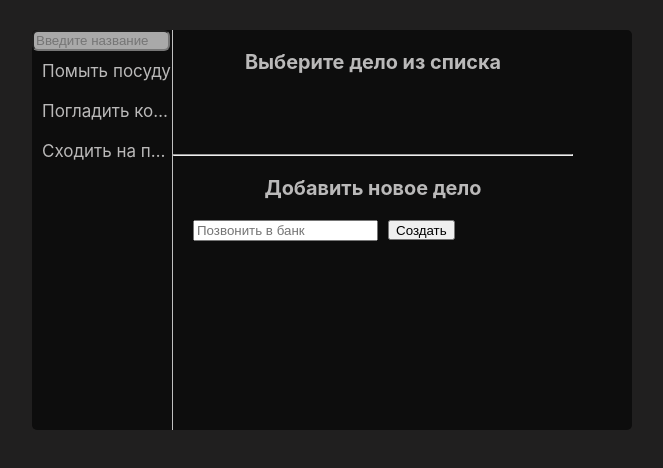
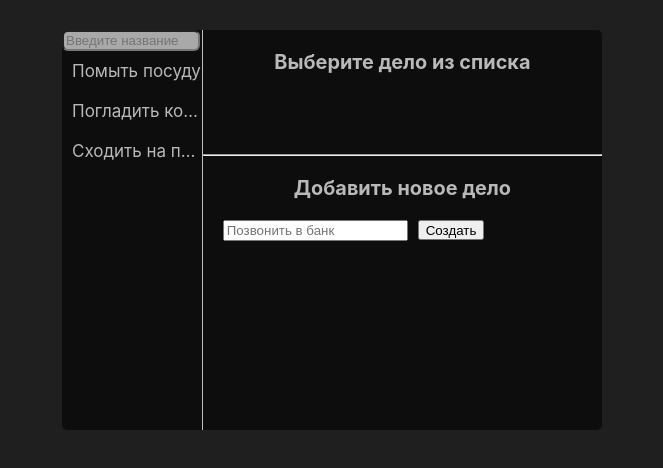
Before and after one commit to Guzzlerx/todoList, a React (Create React App) app: page / in a window 1280 px wide. Shown: the top 468 px of the page, without its empty margins (308-971 px from the left). Built offline with nearby package versions, Linux system fonts and the light colour scheme.

Commit message:
add .list class overflow

```diff
--- a/src/components/App.css
+++ b/src/components/App.css
@@ -1,7 +1,7 @@
 .container {
     display: flex;
     margin: 30px auto;
-    width: 600px;
+    width: 540px;
     height: 400px;
     font-size: 17px;
     background-color: rgb(13, 13, 13);
--- a/src/components/App.js
+++ b/src/components/App.js
@@ -20,7 +20,7 @@ function filterItems(searchText, listOfItems) {
 
 const App = () => {
     const [todoItems, setTodoItems] = useState(defaultTodoItems);
-    const [selectedItem, setSelectedItem] = useState('Выберите дело из списка');
+    const [selectedItem, setSelectedItem] = useState('Выберите дело из списка'); // стэйт отображаемого дела
     const [searchedItem, setSearchedItem] = useState(''); // стэйт инпута поиска
     const [editInputValue, setEditInputValue] = useState(''); // стэйт инпута редактирования
     const [addInputValue, setAddInputValue] = useState(''); // стэйт инпута добавления
@@ -47,11 +47,12 @@ const App = () => {
     }
 
     function editItem(id) {
-        // Ищем дело в массиве, если нашли, то меняем название на новое из инпута
+        // Валидация на отсутствие пустого заголовка
         if (!editInputValue) {
             return;
         }
 
+        // Ищем дело в массиве, если нашли, то меняем название на новое из инпута
         const editedItems = todoItems.map((item) => {
             if (item.id === id) {
                 item.title = editInputValue;
@@ -66,7 +67,7 @@ const App = () => {
 
     function addItem(e) {
         e.preventDefault();
-        // Добавляем новое дело, если инпут не пустой
+        // Добавляем новое дело, если инпут с title не пустой
         if (addInputValue) {
             setTodoItems((state) => [
                 ...state,
--- a/src/components/TodoList.css
+++ b/src/components/TodoList.css
@@ -4,6 +4,7 @@
     list-style-type: none;
     flex-direction: column;
     border-right: 1px solid silver;
+    overflow: scroll;
 }
 
 .list__items {
```
